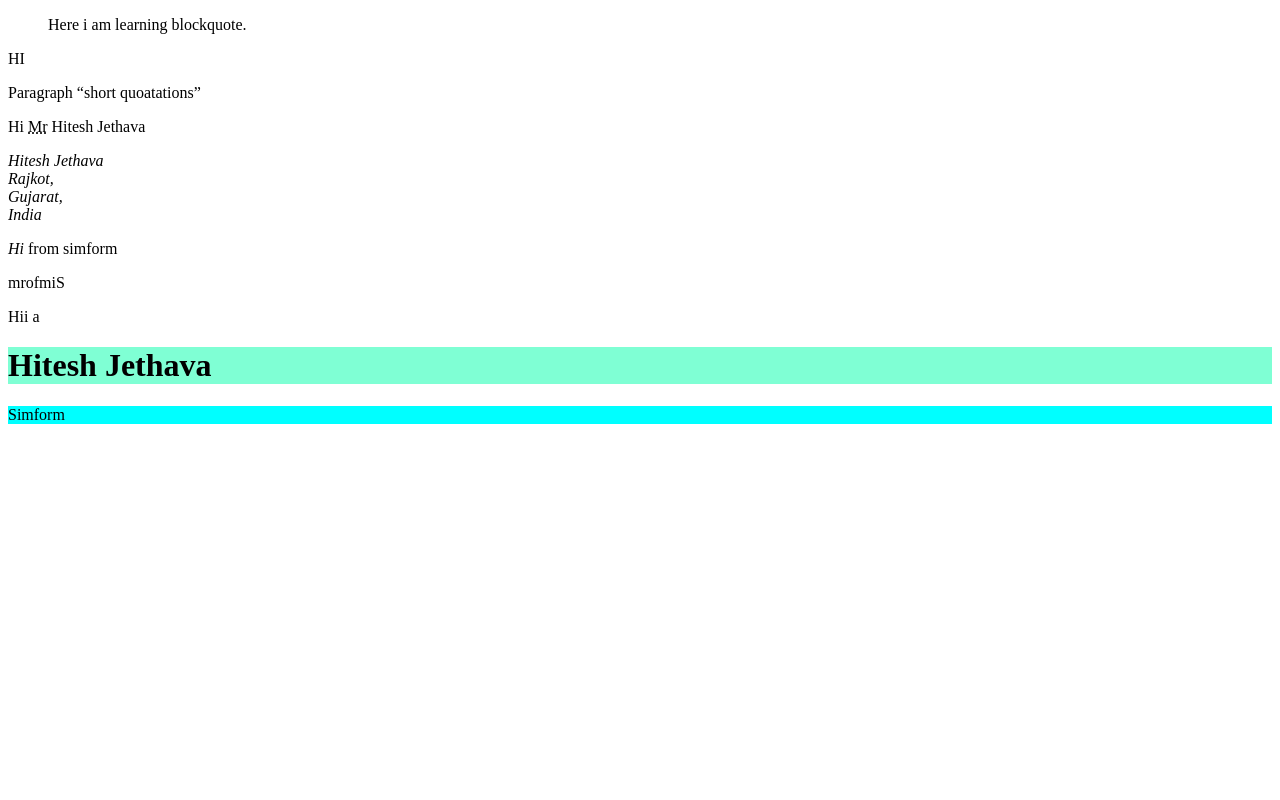
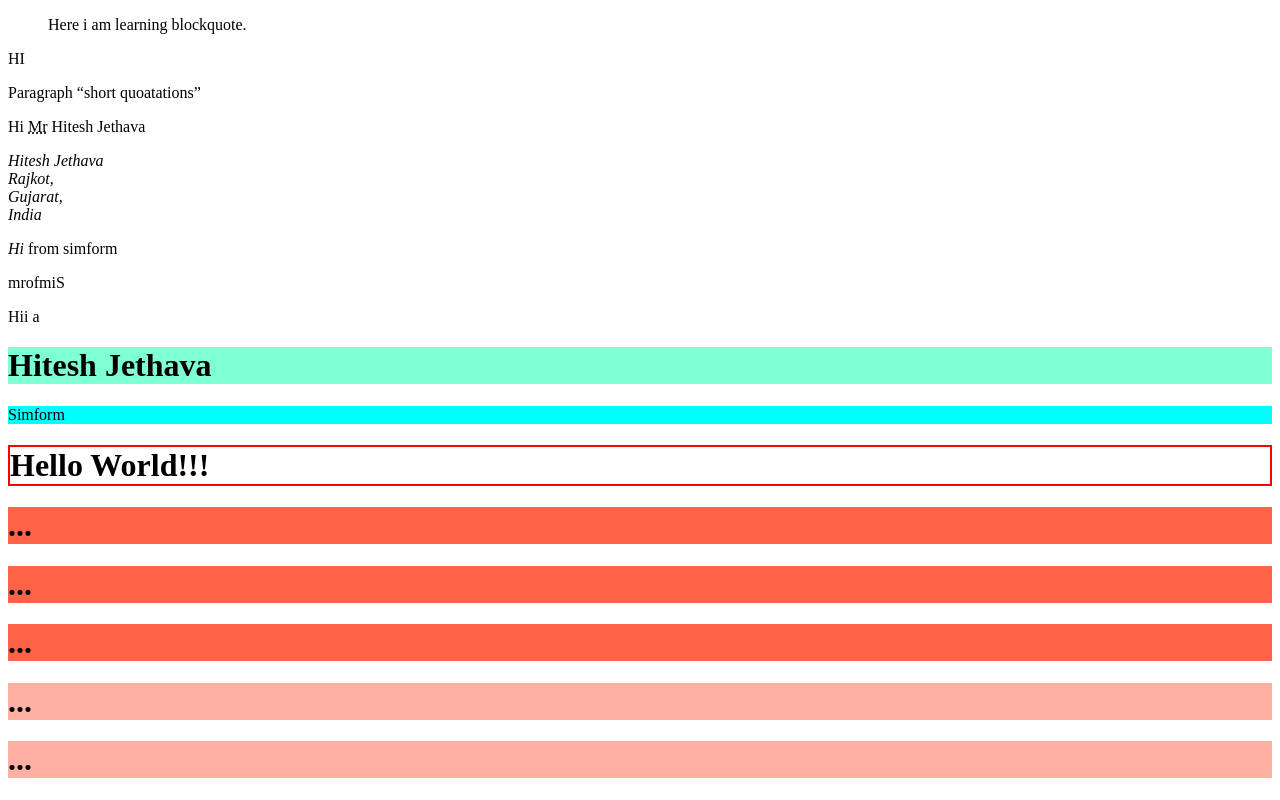
Before and after one commit to HiteshSimform/htmlcss, a plain HTML site: page index.html in a window 1280 px wide. Shown: the part 2826-3626 px from the top of the page. Before the commit the page ends 3266 px from the top, so only its background shows below. Drawn offline with Linux system fonts and the light colour scheme.

Commit message:
html colors done , rgb, hsl, hsla, rgba

```diff
--- a/index.html
+++ b/index.html
@@ -128,6 +128,16 @@
         <div title="HTML Colors">
             <h1 style="background-color: aquamarine;">Hitesh Jethava</h1>
             <p style="background-color: aqua;">Simform</p>
+            <!-- border color -->
+            <h1 style="border: 2px solid red;">Hello World!!!</h1>
+
+            <!-- rgb -->
+            <h1 style="background-color:rgb(255, 99, 71);" title="RGB">...</h1>
+            <h1 style="background-color:#ff6347;" title="HEX">...</h1>
+            <h1 style="background-color:hsl(9, 100%, 64%);" title="HSL">...</h1>
+
+            <h1 style="background-color:rgba(255, 99, 71, 0.5);" title="RGBA">...</h1>
+            <h1 style="background-color:hsla(9, 100%, 64%, 0.5);" title="HSLA">...</h1>
         </div>
     </body>
 </html>
```
